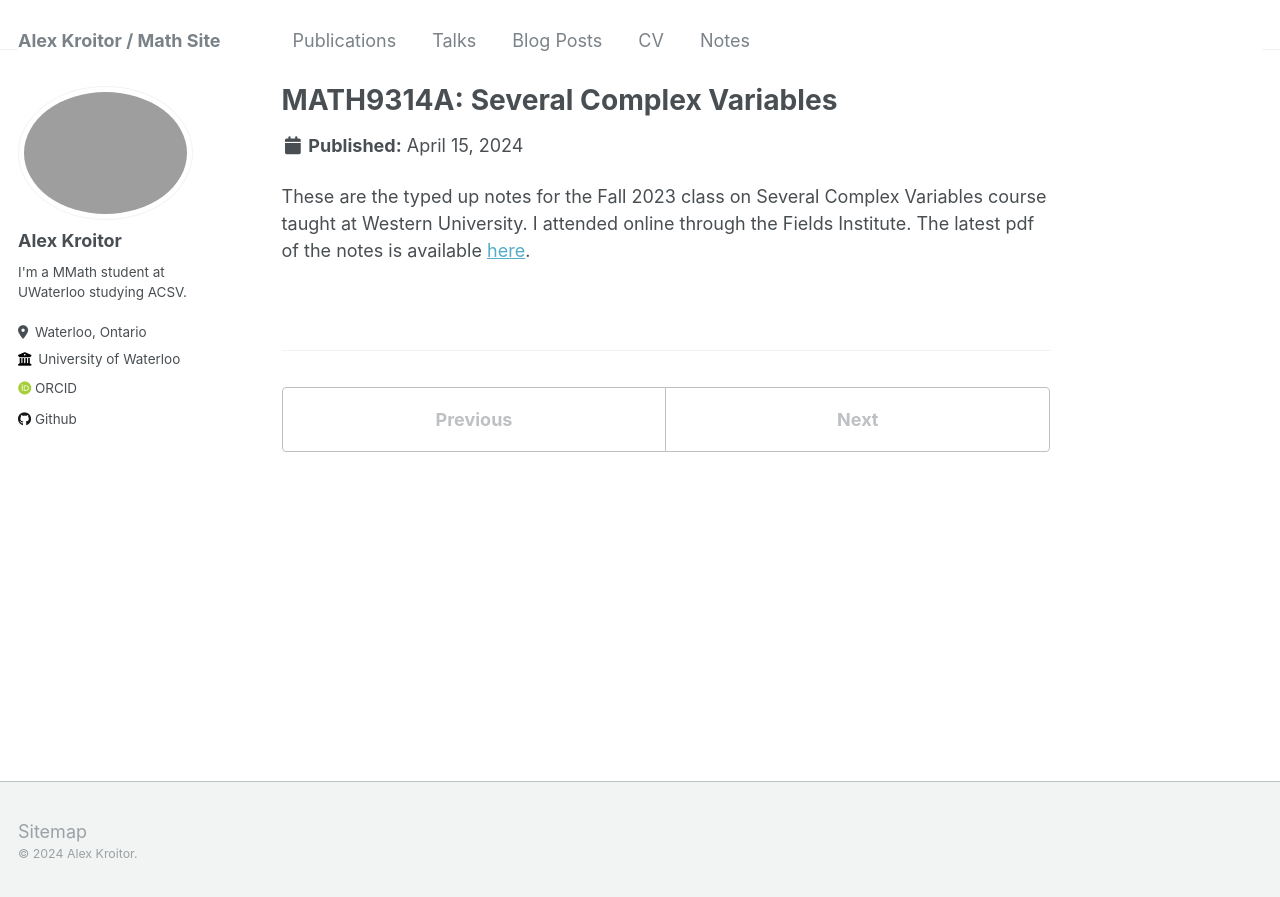
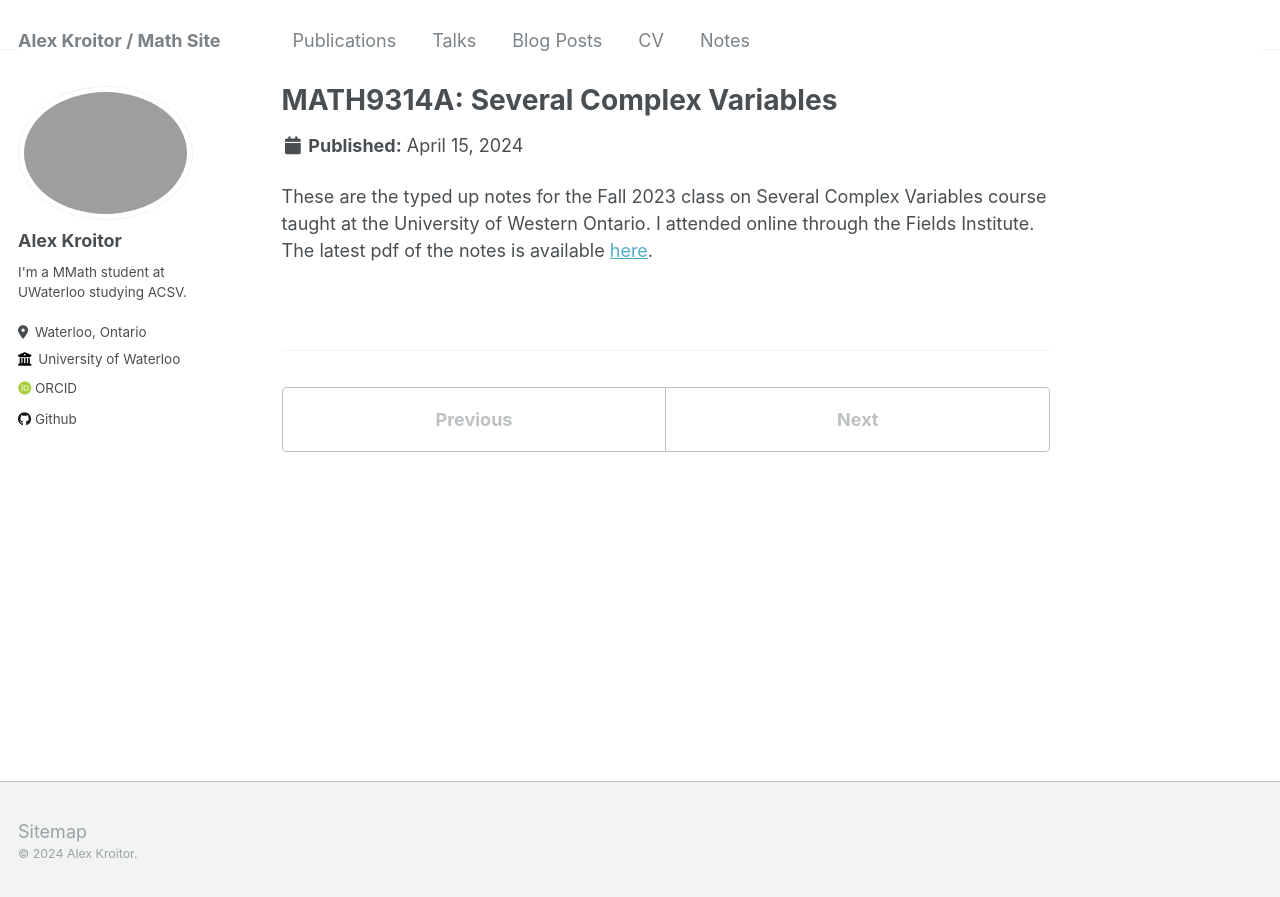
Before and after one commit to akroitor/akroitor.github.io, a Jekyll site: the page built from _notes/MATH9314A.md, in a window 1280 px wide. Shown: the top 897 px of the page. Built offline with Jekyll 4.4.1, drawn with Linux system fonts in a browser that asks for light colours; some web fonts are replaced.

Commit message:
Update MATH9314A.md

```diff
--- a/_notes/MATH9314A.md
+++ b/_notes/MATH9314A.md
@@ -5,4 +5,4 @@ collection: notes
 date: 2024-04-15
 ---
 
-These are the typed up notes for the Fall 2023 class on Several Complex Variables course taught at Western University. I attended online through the Fields Institute. The latest pdf of the notes is available [here](/files/Math9314SevCompVar.pdf).
+These are the typed up notes for the Fall 2023 class on Several Complex Variables course taught at the University of Western Ontario. I attended online through the Fields Institute. The latest pdf of the notes is available [here](/files/Math9314SevCompVar.pdf).
```
